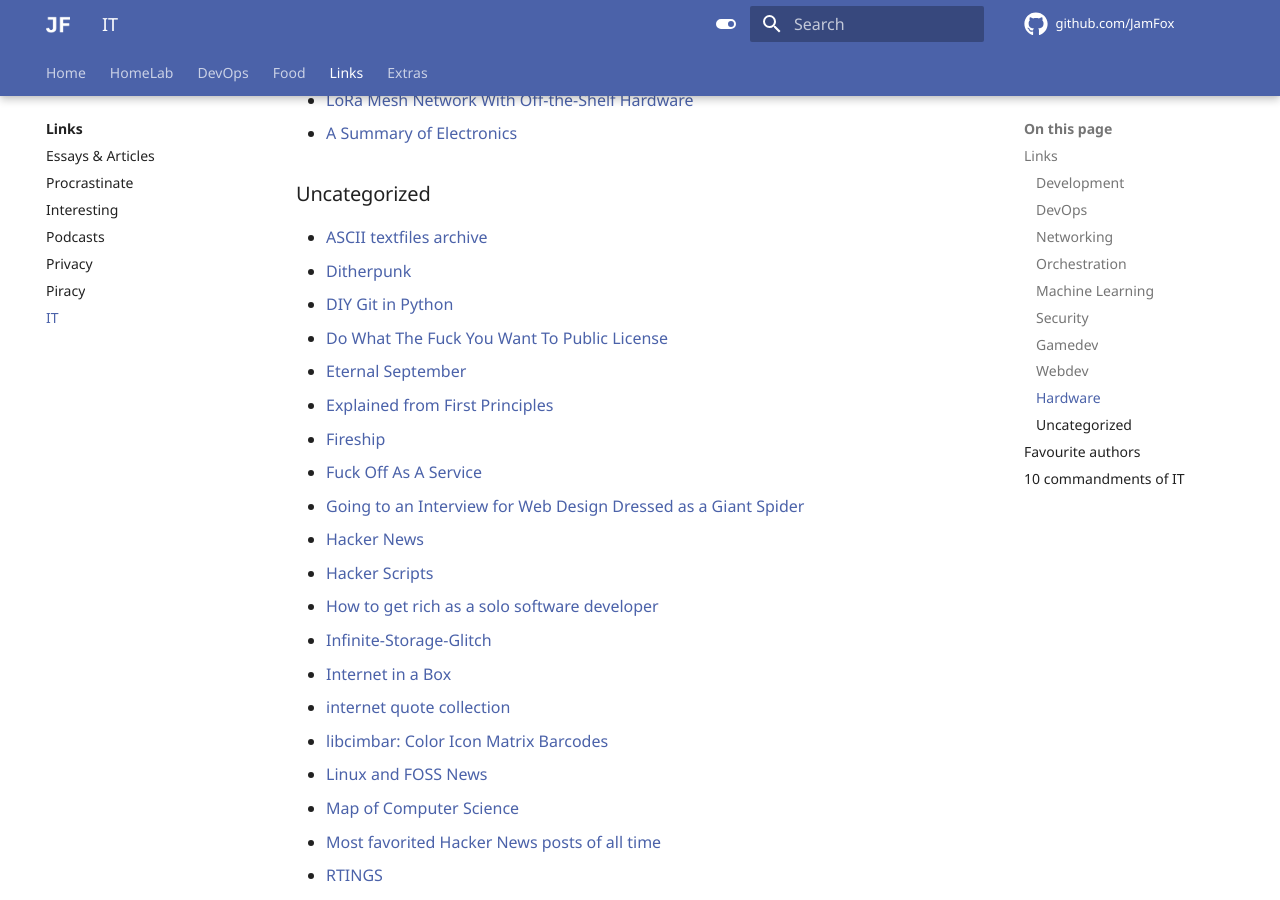
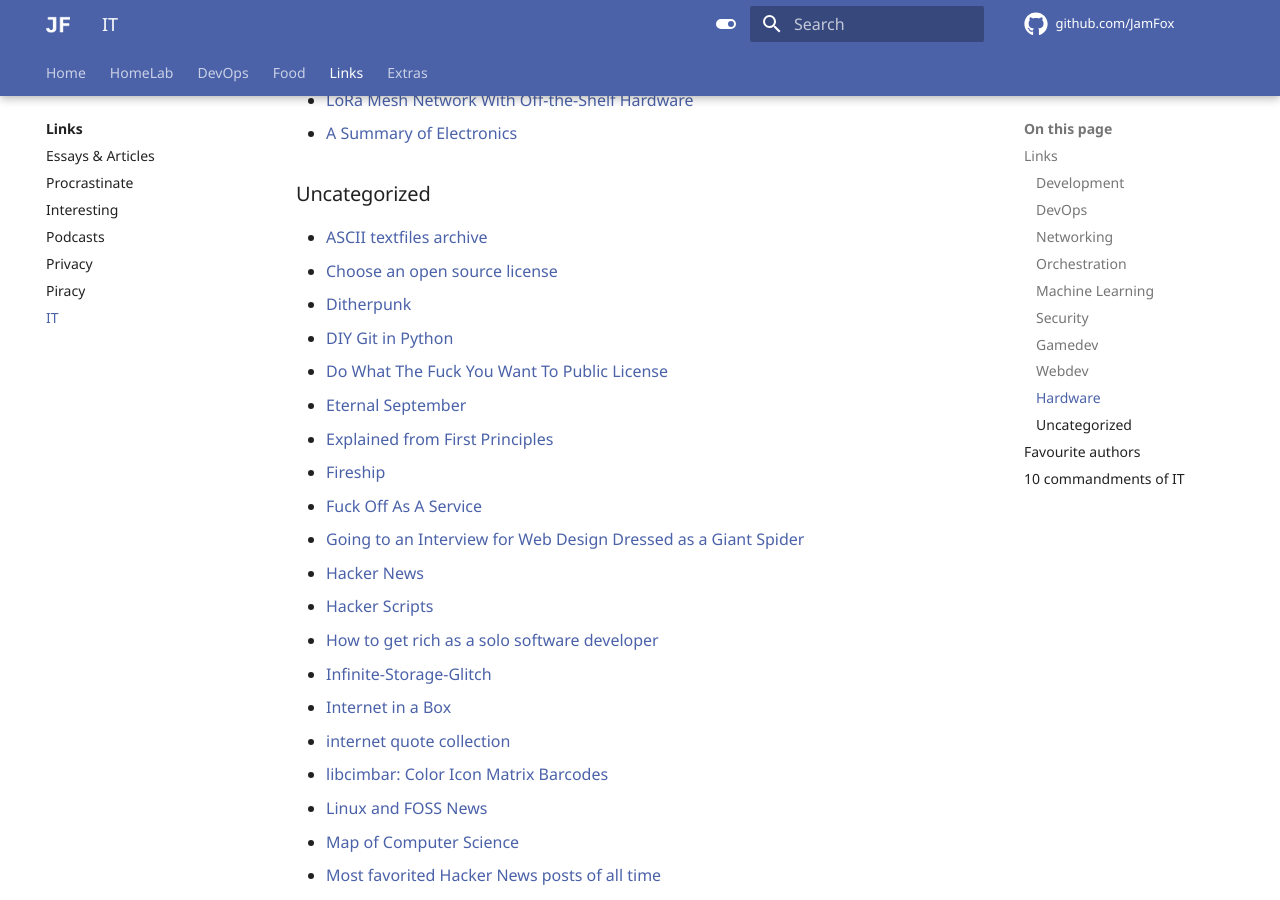
Before and after one commit to JamFox/docs.jamfox.dev, an MkDocs documentation site: the page built from docs/content/links/it.md, in a window 1280 px wide and 900 px high, scrolled down 2107 px. Built offline with MkDocs 1.6.1 and Material for MkDocs 9.7.7, drawn with Linux system fonts in a browser that asks for light colours; comment, search, counter and statistics services are not loaded.

Commit message:
add choose lic

```diff
--- a/docs/content/links/it.md
+++ b/docs/content/links/it.md
@@ -76,6 +76,7 @@ title: "IT"
 ### Uncategorized
 
 - [ASCII textfiles archive](http://textfiles.com/)
+- [Choose an open source license](https://choosealicense.com/)
 - [Ditherpunk](https://surma.dev/things/ditherpunk/)
 - [DIY Git in Python](https://www.leshenko.net/p/ugit)
 - [Do What The Fuck You Want To Public License](http://www.wtfpl.net/about/)
```
